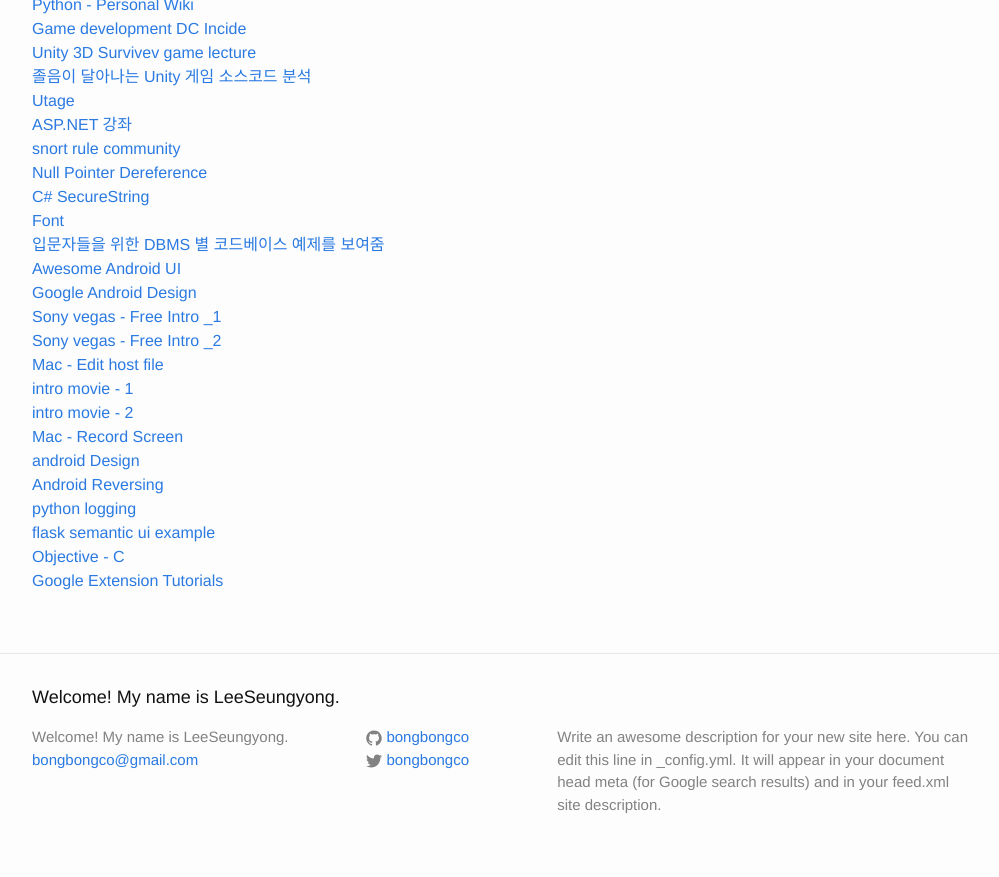
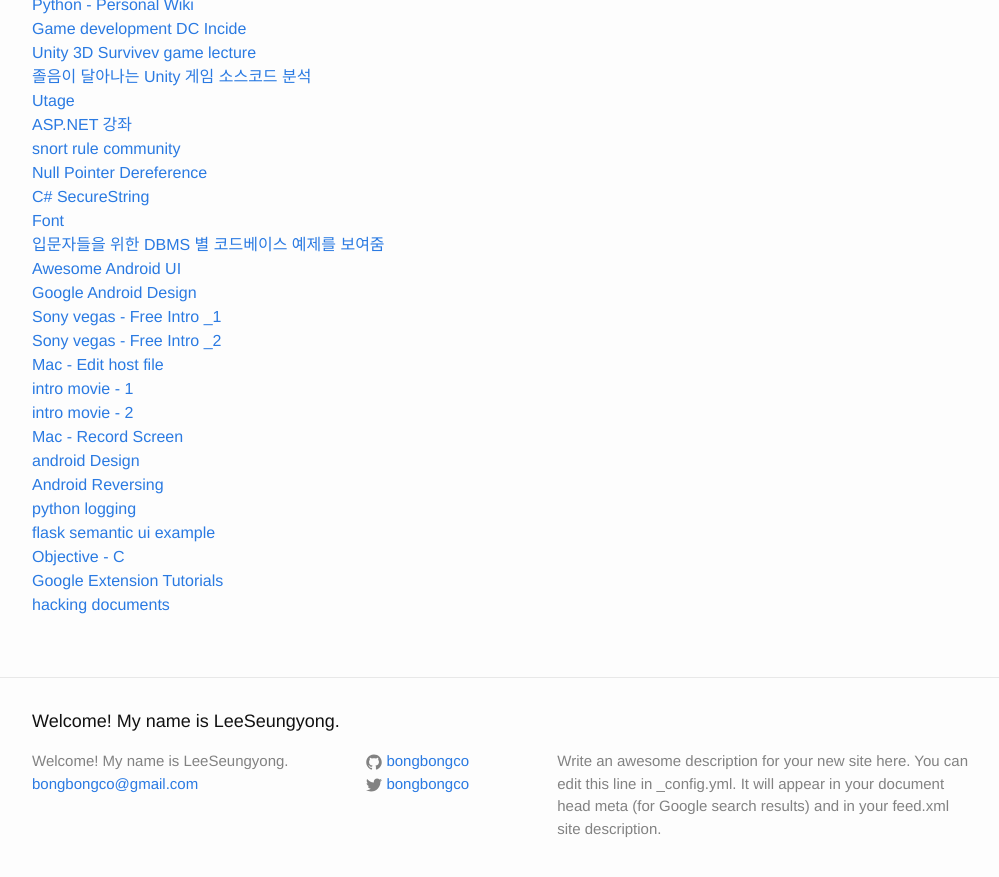
Before and after one commit to LktProgrammer/bongbongco.github.io, a Jekyll site: the page built from _posts/2016-07-22-Website-List.markdown, in a window 1280 px wide and 900 px high, scrolled down 2703 px. Shown: the top 877 px of the window, without its empty margins (138-1137 px from the left). Built offline with Jekyll 4.4.1, drawn with Linux system fonts in a browser that asks for light colours.

Commit message:
Update 2016-07-22-Website-List.markdown

```diff
--- a/_posts/2016-07-22-Website-List.markdown
+++ b/_posts/2016-07-22-Website-List.markdown
@@ -132,3 +132,4 @@ title: 참고할 웹 사이트들.
 [flask semantic ui example](https://github.com/chuckbutler/flask-semantic-template)
 [Objective - C](http://ivis.cwnu.ac.kr/tc/dongupak/attachment/1226670577.pdf)
 [Google Extension Tutorials](https://developer.chrome.com/extensions/getstarted)
+[hacking documents](http://agz.es/)
```
